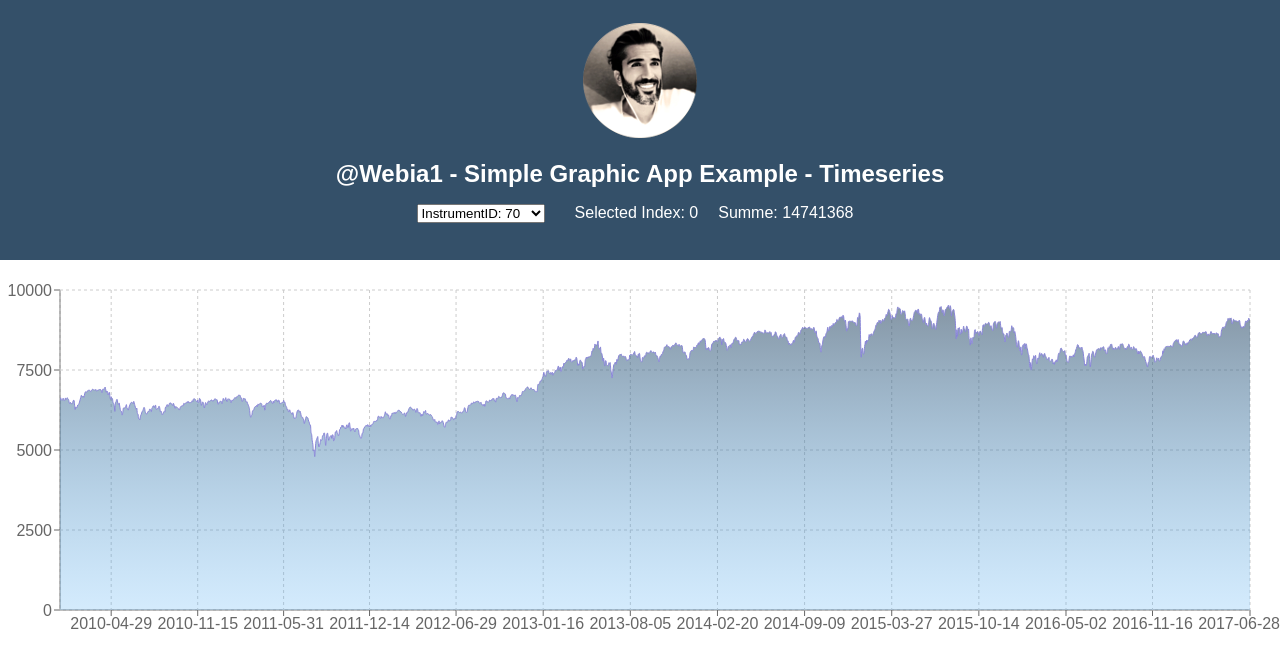
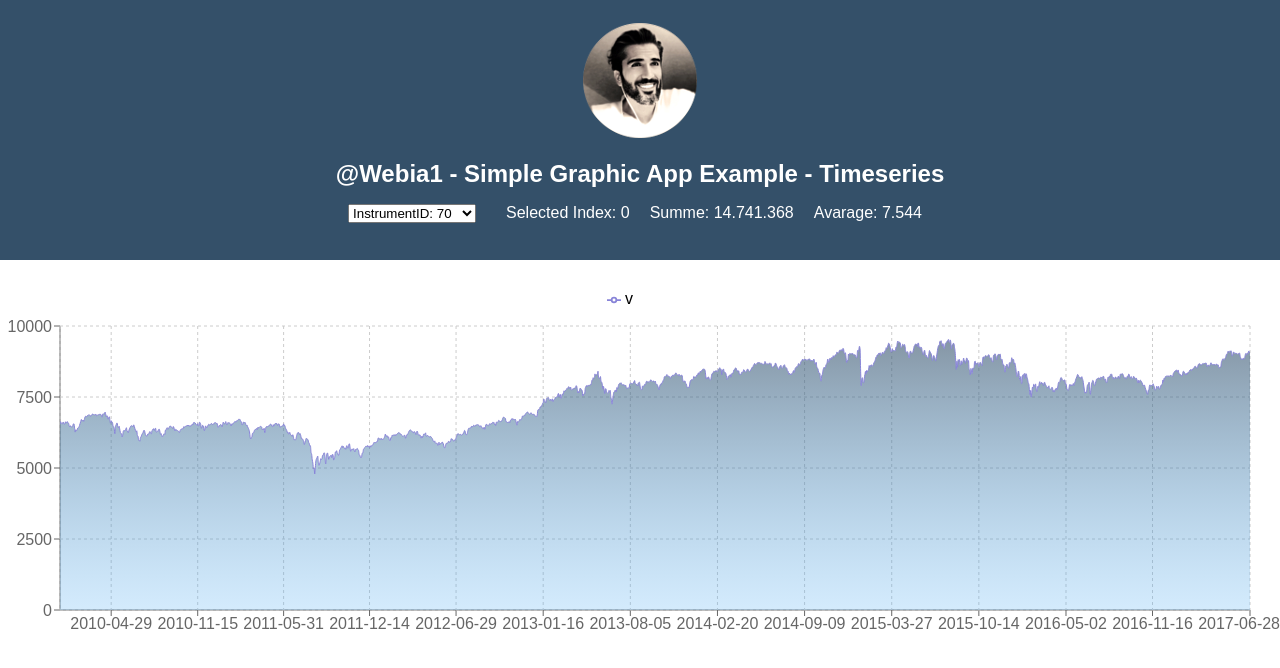
Before and after one commit to webia1/react-app-graphics, a React (Create React App) app: page / in a window 1280 px wide. Shown: the top 668 px of the page. Built offline with nearby package versions, Linux system fonts and the light colour scheme.

Commit message:
Format numbers

```diff
--- a/src/App.js
+++ b/src/App.js
@@ -10,7 +10,8 @@ import {
   YAxis,
   CartesianGrid,
   Tooltip,
-  ResponsiveContainer
+  ResponsiveContainer,
+  Legend
 } from 'recharts';
 
 class App extends Component {
@@ -21,6 +22,13 @@ class App extends Component {
     };
   }
 
+  formatCurrency(input) {
+    return input.toLocaleString('de-DE', {
+      style: 'decimal',
+      maximumFractionDigits: 0
+    });
+  }
+
   setSelectedSeries(event) {
     this.setState({
       selectedSeries: event.target.value
@@ -29,10 +37,16 @@ class App extends Component {
 
   render() {
     let currentSeries = data[this.state.selectedSeries].timeSeries.entries;
-    let currentSum = currentSeries
+    let currentSumArray = currentSeries
       .map(i => parseInt(i.v, 10))
-      .filter(i => !isNaN(i))
-      .reduce((i, j) => i + j, 0);
+      .filter(i => !isNaN(i));
+
+    let currentSum = currentSumArray.reduce((i, j) => i + j, 0);
+    // Todo: Division by Zero could be possible
+    let avarage = currentSum / currentSumArray.length;
+
+    currentSum = this.formatCurrency(currentSum);
+    avarage = this.formatCurrency(avarage);
 
     return (
       <div className="App">
@@ -58,6 +72,7 @@ class App extends Component {
               {'Selected Index: ' + this.state.selectedSeries}
             </span>
             <span className="App-series-info">{'Summe: ' + currentSum}</span>
+            <span className="App-series-info">{'Avarage: ' + avarage}</span>
           </div>
         </header>
         <div className="chartContainer">
@@ -70,6 +85,7 @@ class App extends Component {
             >
               <XAxis dataKey="d" />
               <YAxis />
+              <Legend verticalAlign="top" height={36} />
               <CartesianGrid strokeDasharray="3 3" />
               <Tooltip />
               <defs>
```
